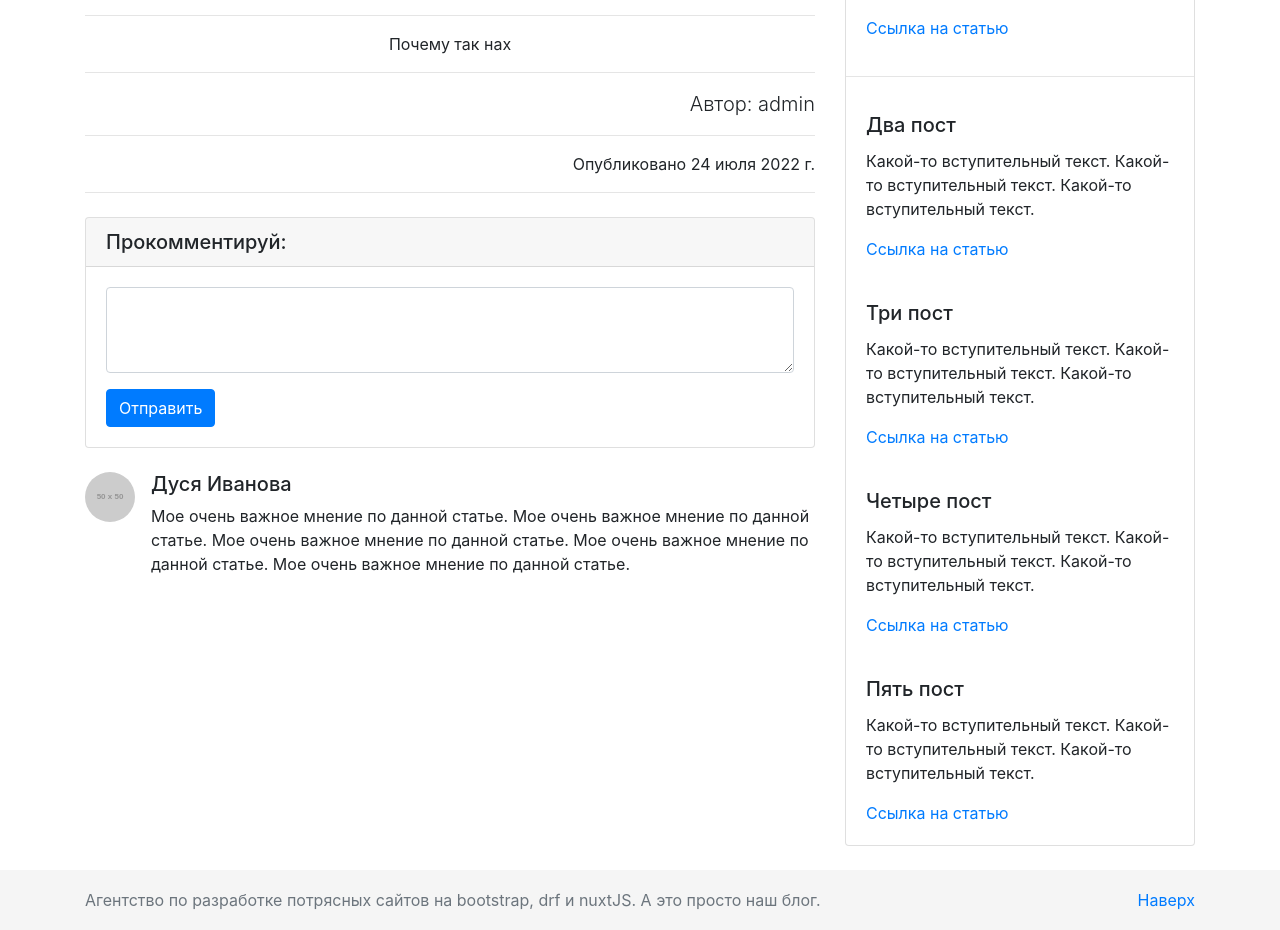
After one commit to Trivium0911/Django-blog, a Django app: a page that uses myblogonrest/myb/templates/myb/block/aside.html in a window 1280 px wide. The commit adds this page. Shown: the part 991-1921 px from the top of the page. Run offline with Django 4.2, Linux system fonts and the light colour scheme; data comes from the database, SQL or seed files in the repository; both versions use the stored data as it was after the commit; grey boxes labelled with a size stand in for pictures from a placeholder-image service; some libraries are stand-ins or nearby versions.

```diff
--- a/myblogonrest/myb/models.py
+++ b/myblogonrest/myb/models.py
@@ -17,3 +17,9 @@ class Post(models.Model):
 
     def __str__(self):
         return self.title
+
+
+class Person(models.Model):
+    name = models.CharField(max_length=50, blank=True)
+    age = models.IntegerField()
+    gender = models.CharField(max_length=10, blank=True)
--- /dev/null
+++ b/myblogonrest/myb/templates/myb/block/aside.html
@@ -0,0 +1,65 @@
+<div class="col-md-4">
+    <div class="card my-4">
+        <h5 class="card-header">Теги</h5>
+        <div class="card-body">
+            <div class="row">
+                <div class="col-lg-6">
+                    <ul class="list-unstyled mb-0">
+                        <li>
+                            <a href="#">Django</a>
+                        </li>
+                        <li>
+                            <a href="#">VueJS</a>
+                        </li>
+                        <li>
+                            <a href="#">DRF</a>
+                        </li>
+                    </ul>
+                </div>
+                <div class="col-lg-6">
+                    <ul class="list-unstyled mb-0">
+                        <li>
+                            <a href="#">JavaScript</a>
+                        </li>
+                        <li>
+                            <a href="#">CSS</a>
+                        </li>
+                        <li>
+                            <a href="#">NuxtJS</a>
+                        </li>
+                    </ul>
+                </div>
+            </div>
+        </div>
+    </div>
+
+    <div class="card my-4">
+        <h5 class="card-header">Последние статьи</h5>
+        <div class="card-body">
+            <h5 class="card-title">Раз пост</h5>
+            <p class="card-text">Какой-то вступительный текст. Какой-то вступительный текст. Какой-то вступительный текст.</p>
+            <a href="#" class="card-link">Ссылка на статью</a>
+        </div>
+        <hr>
+        <div class="card-body">
+            <h5 class="card-title">Два пост</h5>
+            <p class="card-text">Какой-то вступительный текст. Какой-то вступительный текст. Какой-то вступительный текст.</p>
+            <a href="#" class="card-link">Ссылка на статью</a>
+        </div>
+        <div class="card-body">
+            <h5 class="card-title">Три пост</h5>
+            <p class="card-text">Какой-то вступительный текст. Какой-то вступительный текст. Какой-то вступительный текст.</p>
+            <a href="#" class="card-link">Ссылка на статью</a>
+        </div>
+        <div class="card-body">
+            <h5 class="card-title">Четыре пост</h5>
+            <p class="card-text">Какой-то вступительный текст. Какой-то вступительный текст. Какой-то вступительный текст.</p>
+            <a href="#" class="card-link">Ссылка на статью</a>
+        </div>
+        <div class="card-body">
+            <h5 class="card-title">Пять пост</h5>
+            <p class="card-text">Какой-то вступительный текст. Какой-то вступительный текст. Какой-то вступительный текст.</p>
+            <a href="#" class="card-link">Ссылка на статью</a>
+        </div>
+    </div>
+</div>
--- /dev/null
+++ b/myblogonrest/myb/templates/myb/block/comments.html
@@ -0,0 +1,18 @@
+<div class="card my-4">
+    <h5 class="card-header">Прокомментируй:</h5>
+    <div class="card-body">
+        <form>
+            <div class="form-group">
+                <textarea class="form-control" rows="3"></textarea>
+            </div>
+            <button type="submit" class="btn btn-primary">Отправить</button>
+        </form>
+    </div>
+</div>
+<div class="media mb-4">
+    <img class="d-flex mr-3 rounded-circle" src="http://placehold.it/50x50" alt="">
+    <div class="media-body">
+        <h5 class="mt-0">Дуся Иванова</h5>
+        Мое очень важное мнение по данной статье. Мое очень важное мнение по данной статье. Мое очень важное мнение по данной статье. Мое очень важное мнение по данной статье. Мое очень важное мнение по данной статье.
+    </div>
+</div>
--- /dev/null
+++ b/myblogonrest/myb/templates/myb/block/header.html
@@ -0,0 +1,18 @@
+{% load static %}
+<div class="container-fluid home-slider">
+    <div id="carouselExampleCaptions" class="carousel slide" data-ride="carousel">
+        <div class="carousel-inner">
+            <div class="carousel-item active" style="background-color: #343a40!important">
+                <div class="carousel-caption d-none d-md-block">
+                    <h1>
+                        {% if post.h1 %}
+                            {{ post.h1 }}
+                        {% else %}
+                            {{ title }}
+                        {% endif %}
+                    </h1>
+                </div>
+            </div>
+        </div>
+    </div>
+</div>
--- a/myblogonrest/myb/templates/myb/block/navbar.html
+++ b/myblogonrest/myb/templates/myb/block/navbar.html
@@ -14,7 +14,7 @@
   <div class="collapse navbar-collapse" id="navbarSupportedContent">
     <ul class="navbar-nav mr-auto">
       <li class="nav-item active">
-        <a href="#" class="nav-link">Главная</a>
+        <a href="{% url 'index' %}" class="nav-link">Главная</a>
       </li>
       <li class="nav-item ">
         <a href="#" class="nav-link">Контакты</a>
@@ -25,7 +25,7 @@
       <button class="btn btn-outline-success my-2 my-sm-0 mr-2" type="submit">Поиск</button>
     </form>
     <a href="#" class="btn btn-outline-light mr-2">Вход</a>
-    <a href="#" class="btn btn-outline-light mr-2">Регистрация</a>
+    <a href="{% url 'signup' %}" class="btn btn-outline-light mr-2">Регистрация</a>
     <a href="#" class="btn btn-outline-light">Выход</a>
   </div>
 </nav>
--- a/myblogonrest/myb/templates/myb/home.html
+++ b/myblogonrest/myb/templates/myb/home.html
@@ -19,7 +19,7 @@
               {{ post.description|safe|truncatechars:100 }}
               <div class="d-flex justify-content-between align-items-center">
                 <div class="btn-group">
-                  <a href="#" class="btn btn-sm btn-outline-secondary">Подробнее</a>
+                  <a href="{% url 'post_detail' slug=post.url %}" class="btn btn-sm btn-outline-secondary">Подробнее</a>
                 </div>
                 <small class="text-muted">{{ post.created_at }}</small>
               </div>
@@ -30,6 +30,8 @@
       </div>
     </div>
 {% endblock %}
+
+
 
 {% block pagination %}
     <nav aria-label="Paginate me">
--- /dev/null
+++ b/myblogonrest/myb/templates/myb/post_detail.html
@@ -0,0 +1,35 @@
+{% extends './base.html' %}
+{% load static %}
+{% block title %}{{ post.title }}{% endblock %}
+
+{% block header %}
+    {% include './block/header.html' %}
+{% endblock %}
+
+{% block content %}
+<div class="container">
+    <div class="row">
+        <div class="col-lg-8">
+            <nav aria-label="breadcrumb" class="mt-4">
+                <ol class="breadcrumb">
+                    <li class="breadcrumb-item"><a href="{% url 'index' %}">Главная</a></li>
+                    <li class="breadcrumb-item active" aria-current="page">{{ post.h1 }}</li>
+                </ol>
+            </nav>
+            <img class="img-fluid rounded " src="{{ post.image.url }}" alt="">
+            <hr>
+            <p class="lead">
+            {{ post.content|safe }}
+            </p>
+            <hr>
+            <p class="lead text-right">Автор: {{ post.author }}</p>
+            <hr>
+            <p class="text-right">Опубликовано {{ post.created_at }}</p>
+            <hr>
+            {% include './block/comments.html' %}
+        </div>
+        {% include './block/aside.html' %}
+    </div>
+</div>
+</div>
+{% endblock %}
--- a/myblogonrest/myb/urls.py
+++ b/myblogonrest/myb/urls.py
@@ -1,6 +1,8 @@
 from django.urls import path
-from .views import MainView
+from .views import MainView, PostDetailView, SignUpView
 
 urlpatterns = [
     path('', MainView.as_view(), name='index'),
+    path('blog/<slug>/', PostDetailView.as_view(), name='post_detail'),
+    path('signup/', SignUpView.as_view(), name='signup'),
 ]
--- a/myblogonrest/myb/views.py
+++ b/myblogonrest/myb/views.py
@@ -1,6 +1,9 @@
 from django.core.paginator import Paginator
-from django.shortcuts import render
+from django.http import HttpResponseRedirect
+from django.shortcuts import render, get_object_or_404
 from django.views import View
+from django.contrib.auth import login
+from .forms import SigUpForm
 from .models import Post
 
 
@@ -15,3 +18,31 @@ class MainView(View):
         return render(request, 'myb/home.html', context={
             'page_obj': page_obj
         })
+
+
+class PostDetailView(View):
+
+    def get(self, request, slug, *args, **kwargs):
+        post = get_object_or_404(Post, url=slug)
+        return render(request, 'myb/post_detail.html', context={
+            'post': post
+    })
+
+
+class SignUpView(View):
+    def get(self, request, *args, **kwargs):
+        form = SigUpForm()
+        return render(request, 'myblog/signup.html', context={
+            'form': form,
+        })
+
+    def post(self, request, *args, **kwargs):
+        form = SigUpForm(request.POST)
+        if form.is_valid():
+            user = form.save()
+            if user is not None:
+                login(request, user)
+                return HttpResponseRedirect('/')
+        return render(request, 'myblog/signup.html', context={
+            'form': form,
+        })
```
Also changed, not shown: myblogonrest/myb/forms.py (added, +47 -0 lines), myblogonrest/myb/templates/myb/signup.html (added, +42 -0 lines), myblogonrest/db.sqlite3.
